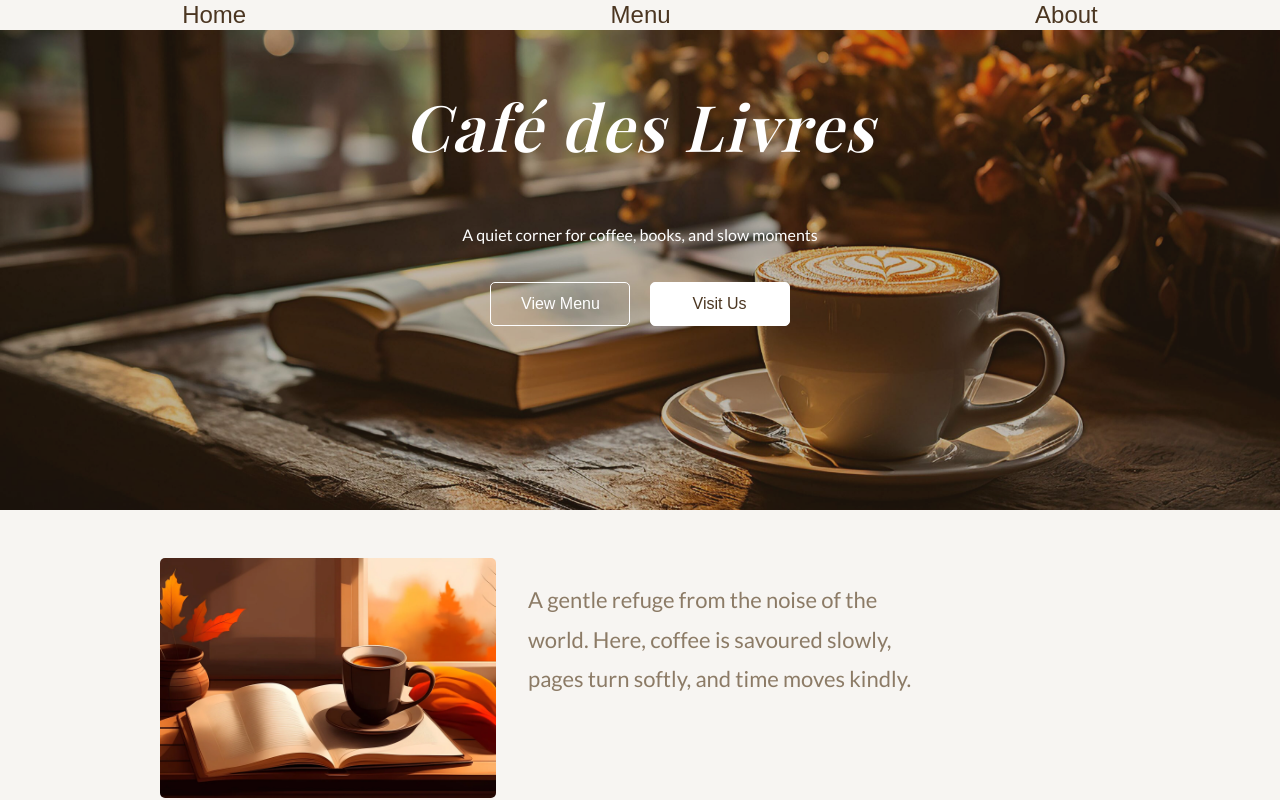
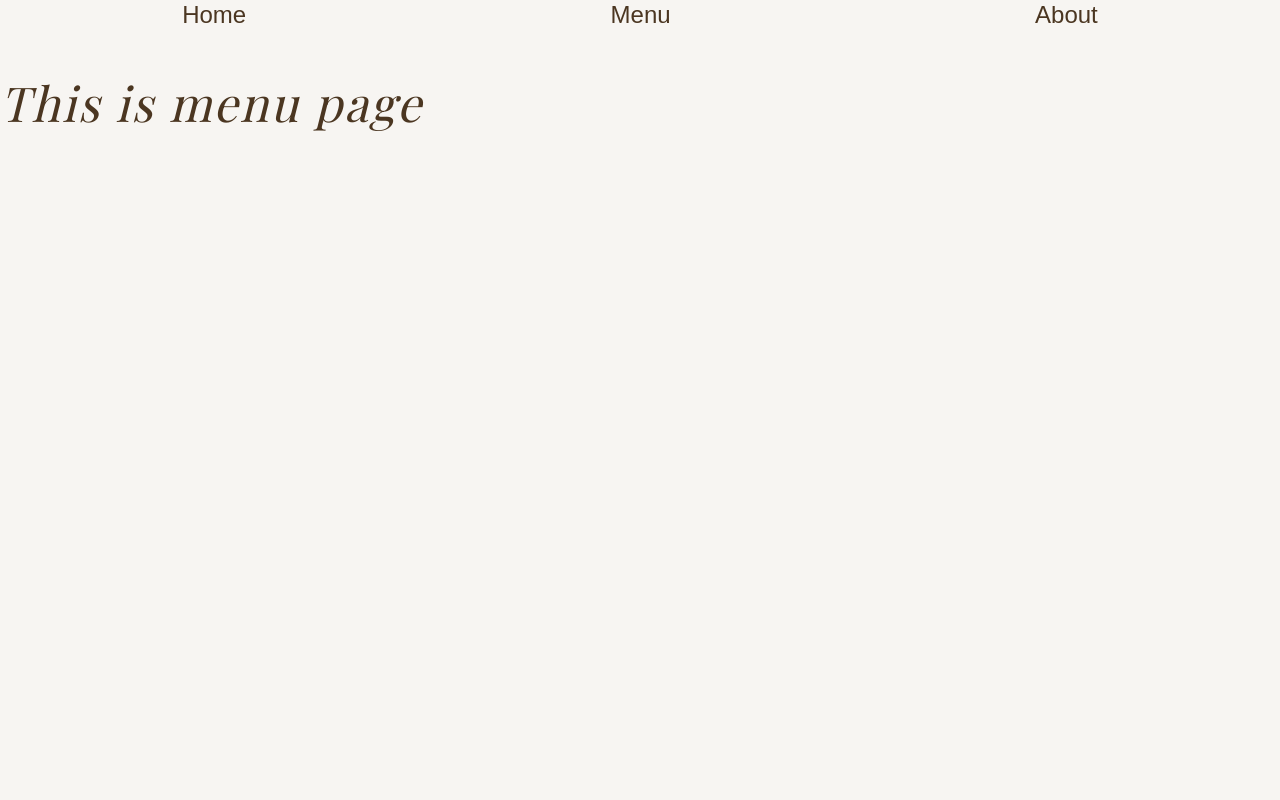
Before and after one commit to Ajeso/cafe-Papillon, a website built with webpack: page src/template.html in a window 1280 px wide. Both pictures are taken after a click on the button "Menu". Shown: the top 800 px of the page. Built offline with nearby package versions, Linux system fonts and the light colour scheme; a web font is replaced by a local one.

Commit message:
Refactor to modular SPA with tabbed navigation
- Create pages/ folder with home.js, menu.js, about.js modules
- Export renderHome(), renderMenu(), renderAbout() functions
- Import page modules in index.js and set up tab-switching
- Add data-page attributes to navigation for page identification
- Implement event listeners for seamless page transitions
- Reduce index.js from 200+ lines to ~20 lines
- Move all page content and icon imports to respective modules

```diff
--- a/src/index.js
+++ b/src/index.js
@@ -1,91 +1,23 @@
 import "./styles.css";
-import coffeeIcon from "./images/coffee-cup.png";
-import booksIcon from "./images/book.png";
-import croissantIcon from "./images/croissant.png";
-import locationIcon from "./images/location.png";
-import clockIcon from "./images/clock.png";
-import wifiIcon from "./images/wifi.png";
-import bookshelfIcon from "./images/books.png";
+import { renderHome } from "./pages/home.js";
+import { renderAbout } from "./pages/about.js";
+import { renderMenu } from "./pages/menu.js";
 
 const container = document.getElementById("content");
+const tabs = document.querySelectorAll("button");
 
-container.innerHTML = `
-  <!-- HERO SECTION -->
-  <section class="hero">
-    <div class="hero-content">
-      <h2>Café des Livres</h2>
-      <p>A quiet corner for coffee, books, and slow moments</p>
-      <button class="btn-primary">View Menu</button>
-      <button class="btn-secondary">Visit Us</button>
-    </div>
-  </section>
+container.innerHTML = renderHome();
 
-  <!-- ABOUT SECTION -->
-  <section class="about">
-    <div class="about-img"></div>
-    <div class="about-text">
-      <p>A gentle refuge from the noise of the world. Here, coffee is savoured slowly, pages turn softly, and time moves kindly.</p>
-    </div>
-  </section>
+tabs.forEach((tab) => {
+  tab.addEventListener("click", (e) => {
+    const page = e.target.dataset.page;
 
-  <!-- WHAT WE OFFER SECTION -->
-  <section class="offerings">
-    <h2 class="offerings-title">What We Offer</h2>
-
-    <div class="offerings-grid">
-      <div class="offering-card">
-        <img src="${coffeeIcon}" alt="Coffee cup icon">
-        <h3>Artisan Coffee</h3>
-        <p>Carefully brewed comfort in every cup.</p>
-      </div>
-
-      <div class="offering-card">
-        <img src="${booksIcon}" alt="Books icon">
-        <h3>Reading Corner</h3>
-        <p>A peaceful space to read and unwind.</p>
-      </div>
-
-      <div class="offering-card">
-        <img src="${croissantIcon}" alt="Croissant icon">
-        <h3>Fresh Pastries</h3>
-        <p>Baked delights to sweeten your day.</p>
-      </div>
-    </div>
-  </section>
-
-  <!-- QUOTE SECTION -->
-  <section class="quote-section">
-    <blockquote>
-      "There is nothing finer than coffee and a good book on a quiet afternoon."
-    </blockquote>
-  </section>
-
-    <!-- VISIT US SECTION -->
-  <section class="visit-us">
-    <h2 class="visit-us-title">Visit Us</h2>
-
-    <div class="visit-us-grid">
-      <div class="visit-card">
-        <img src="${locationIcon}" alt="Location icon">
-        <h3>123 Rue de Lumière</h3>
-      </div>
-
-      <div class="visit-card">
-        <img src="${clockIcon}" alt="Clock icon">
-        <h3>Open Daily:</h3>
-        <p>8 AM - 6 PM</p>
-      </div>
-
-      <div class="visit-card">
-        <img src="${wifiIcon}" alt="WiFi icon">
-        <h3>Free Wi-Fi</h3>
-      </div>
-
-      <div class="visit-card">
-        <img src="${bookshelfIcon}" alt="Bookshelf icon">
-        <h3>Book Exchange Shelf</h3>
-      </div>
-    </div>
-  </section>
-`;
-console.log("Monicah You gat this");
+    if (page === "home") {
+      container.innerHTML = renderHome();
+    } else if (page === "menu") {
+      container.innerHTML = renderMenu();
+    } else if (page === "about") {
+      container.innerHTML = renderAbout();
+    }
+  });
+});
--- /dev/null
+++ b/src/pages/about.js
@@ -0,0 +1,8 @@
+const container = document.getElementById("content");
+
+export function renderAbout() {
+  console.log("This is the about tab");
+  return `
+  <h2> This is about page </h2>
+  `;
+}
--- /dev/null
+++ b/src/pages/home.js
@@ -0,0 +1,90 @@
+import "../styles.css";
+import coffeeIcon from "../images/coffee-cup.png";
+import booksIcon from "../images/book.png";
+import croissantIcon from "../images/croissant.png";
+import locationIcon from "../images/location.png";
+import clockIcon from "../images/clock.png";
+import wifiIcon from "../images/wifi.png";
+import bookshelfIcon from "../images/books.png";
+
+export function renderHome() {
+  return `
+  <!-- HERO SECTION -->
+  <section class="hero">
+    <div class="hero-content">
+      <h2>Café des Livres</h2>
+      <p>A quiet corner for coffee, books, and slow moments</p>
+      <button class="btn-primary">View Menu</button>
+      <button class="btn-secondary">Visit Us</button>
+    </div>
+  </section>
+
+  <!-- ABOUT SECTION -->
+  <section class="about">
+    <div class="about-img"></div>
+    <div class="about-text">
+      <p>A gentle refuge from the noise of the world. Here, coffee is savoured slowly, pages turn softly, and time moves kindly.</p>
+    </div>
+  </section>
+
+  <!-- WHAT WE OFFER SECTION -->
+  <section class="offerings">
+    <h2 class="offerings-title">What We Offer</h2>
+
+    <div class="offerings-grid">
+      <div class="offering-card">
+        <img src="${coffeeIcon}" alt="Coffee cup icon">
+        <h3>Artisan Coffee</h3>
+        <p>Carefully brewed comfort in every cup.</p>
+      </div>
+
+      <div class="offering-card">
+        <img src="${booksIcon}" alt="Books icon">
+        <h3>Reading Corner</h3>
+        <p>A peaceful space to read and unwind.</p>
+      </div>
+
+      <div class="offering-card">
+        <img src="${croissantIcon}" alt="Croissant icon">
+        <h3>Fresh Pastries</h3>
+        <p>Baked delights to sweeten your day.</p>
+      </div>
+    </div>
+  </section>
+
+  <!-- QUOTE SECTION -->
+  <section class="quote-section">
+    <blockquote>
+      "There is nothing finer than coffee and a good book on a quiet afternoon."
+    </blockquote>
+  </section>
+
+    <!-- VISIT US SECTION -->
+  <section class="visit-us">
+    <h2 class="visit-us-title">Visit Us</h2>
+
+    <div class="visit-us-grid">
+      <div class="visit-card">
+        <img src="${locationIcon}" alt="Location icon">
+        <h3>123 Rue de Lumière</h3>
+      </div>
+
+      <div class="visit-card">
+        <img src="${clockIcon}" alt="Clock icon">
+        <h3>Open Daily:</h3>
+        <p>8 AM - 6 PM</p>
+      </div>
+
+      <div class="visit-card">
+        <img src="${wifiIcon}" alt="WiFi icon">
+        <h3>Free Wi-Fi</h3>
+      </div>
+
+      <div class="visit-card">
+        <img src="${bookshelfIcon}" alt="Bookshelf icon">
+        <h3>Book Exchange Shelf</h3>
+      </div>
+    </div>
+  </section>
+`;
+}
--- /dev/null
+++ b/src/pages/menu.js
@@ -0,0 +1,8 @@
+const container = document.getElementById("content");
+
+export function renderMenu() {
+  console.log("This is home tab.");
+  return `
+  <h2> This is menu page </h2>
+  `;
+}
--- a/src/template.html
+++ b/src/template.html
@@ -18,9 +18,9 @@
     <main class="main-container">
         <header>
             <nav>
-                <button class="nav-link">Home</button>
-                <button class="nav-link">Menu</button>
-                <button class="nav-link">About</button>
+                <button data-page="home" class="nav-link">Home</button>
+                <button data-page="menu" class="nav-link">Menu</button>
+                <button data-page="about" class="nav-link">About</button>
 
             </nav>
 
```
Also changed, not shown: 1 other file.
